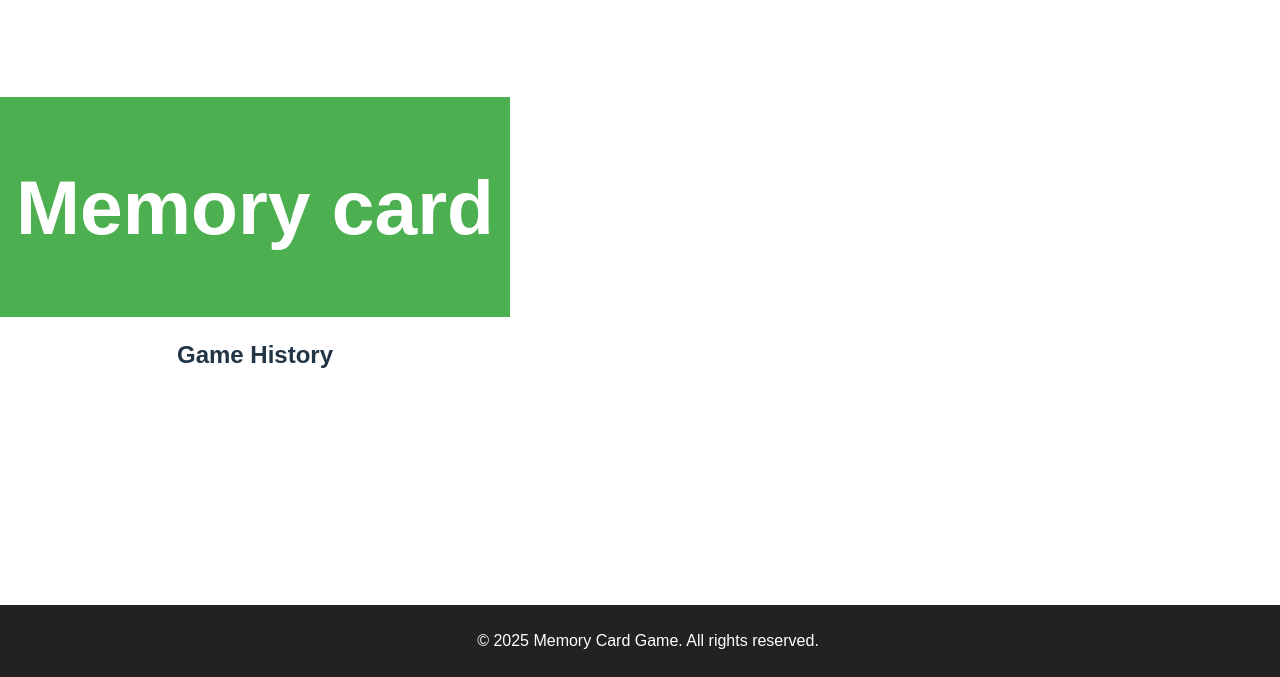
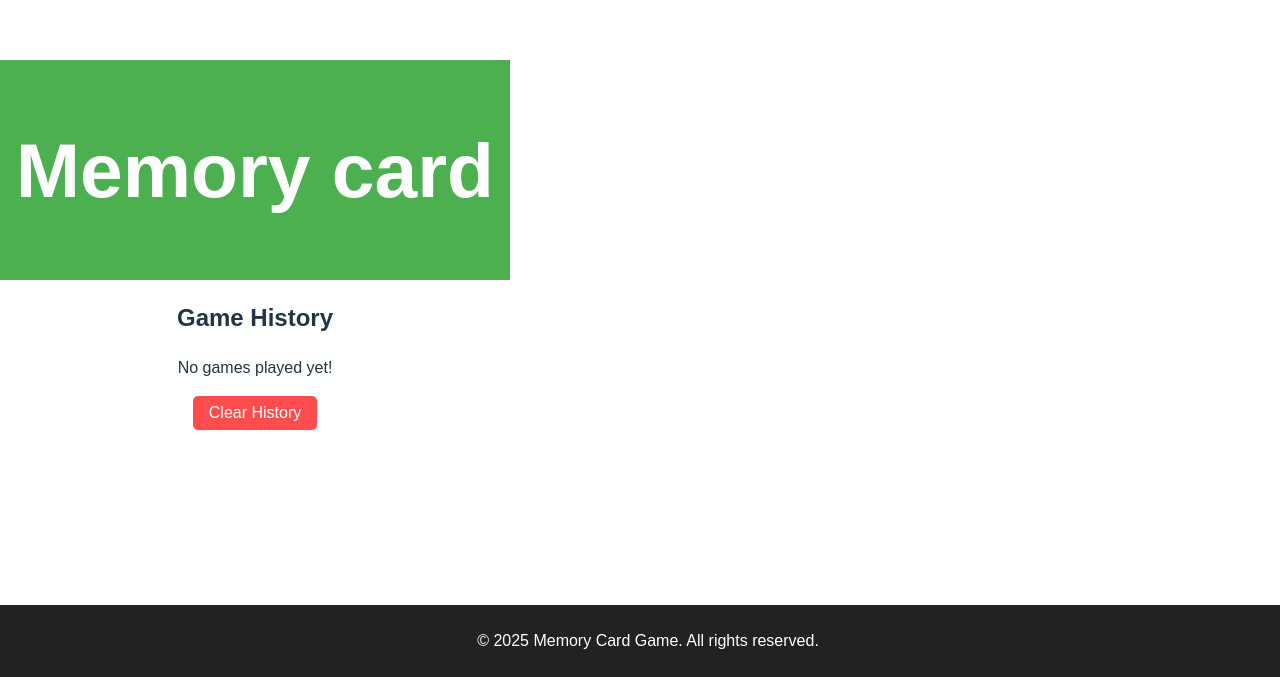
Before and after one commit to kazzamine/Memory-card, a React (Vite) app: page /history in a window 1280 px wide. Shown: the part 123-800 px from the top of the page. Built offline with nearby package versions, Linux system fonts and the light colour scheme.

Commit message:
add clear history button

```diff
--- a/src/pages/History.jsx
+++ b/src/pages/History.jsx
@@ -1,4 +1,5 @@
 import React, { useEffect, useState } from 'react';
+import '../styles/History.css';
 
 const History = () => {
     const [history, setHistory] = useState([]);
@@ -8,9 +9,15 @@ const History = () => {
         setHistory(savedHistory);
     }, []);
 
+    const clearHistory = () => {
+        localStorage.removeItem('gameHistory');
+        setHistory([]);
+    };
+
     return (
         <div>
             <h2>Game History</h2>
+            {history.length > 0 ? (
                 <ul>
                     {history.map((game, index) => (
                         <li key={index}>
@@ -18,6 +25,10 @@ const History = () => {
                         </li>
                     ))}
                 </ul>
+            ) : (
+                <p>No games played yet!</p>
+            )}
+            <button onClick={clearHistory}>Clear History</button>
         </div>
     );
 };
--- /dev/null
+++ b/src/styles/History.css
@@ -0,0 +1,12 @@
+button {
+    padding: 0.5rem 1rem;
+    background-color: #ff4d4d;
+    color: white;
+    border: none;
+    border-radius: 5px;
+    cursor: pointer;
+}
+
+button:hover {
+    background-color: #ff3333;
+}
```
Lines whose indentation alone changed are shown as unchanged.
